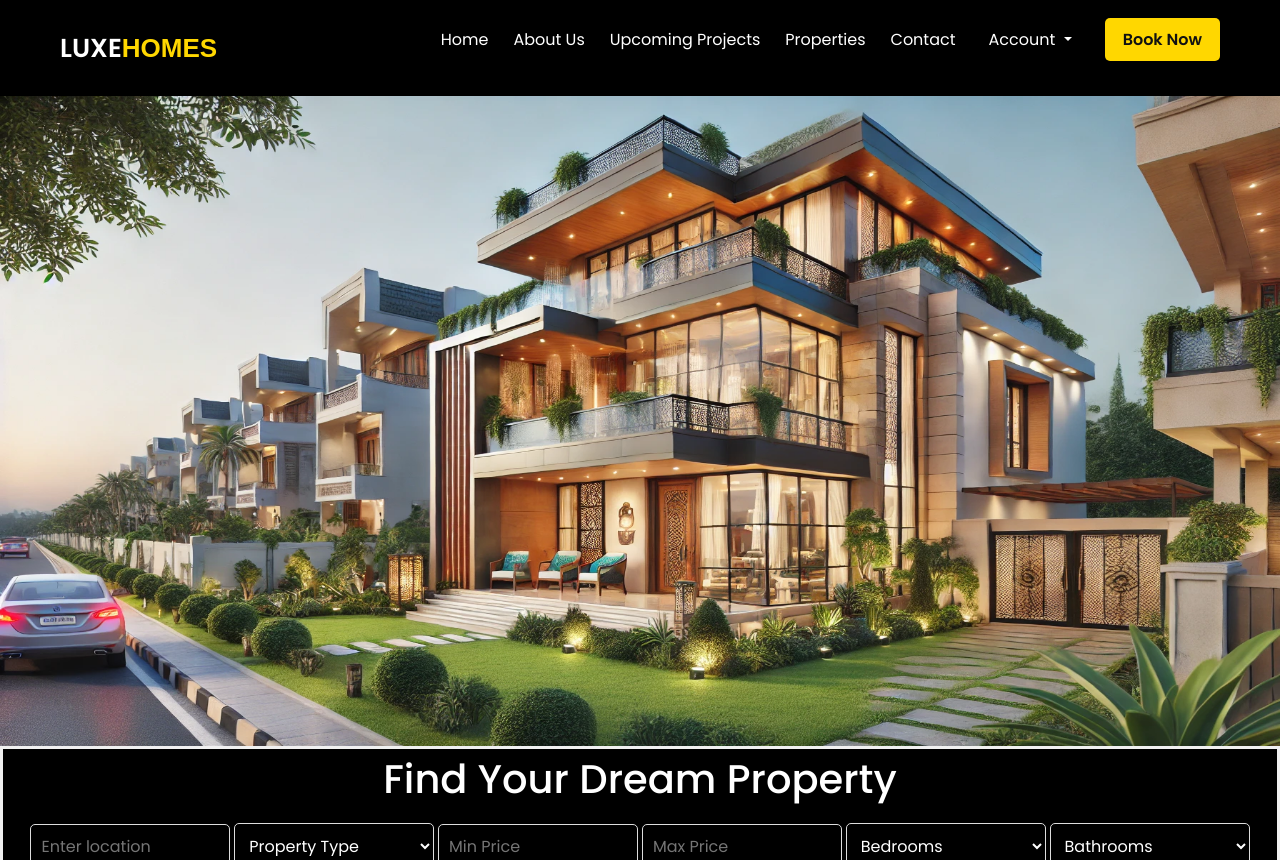
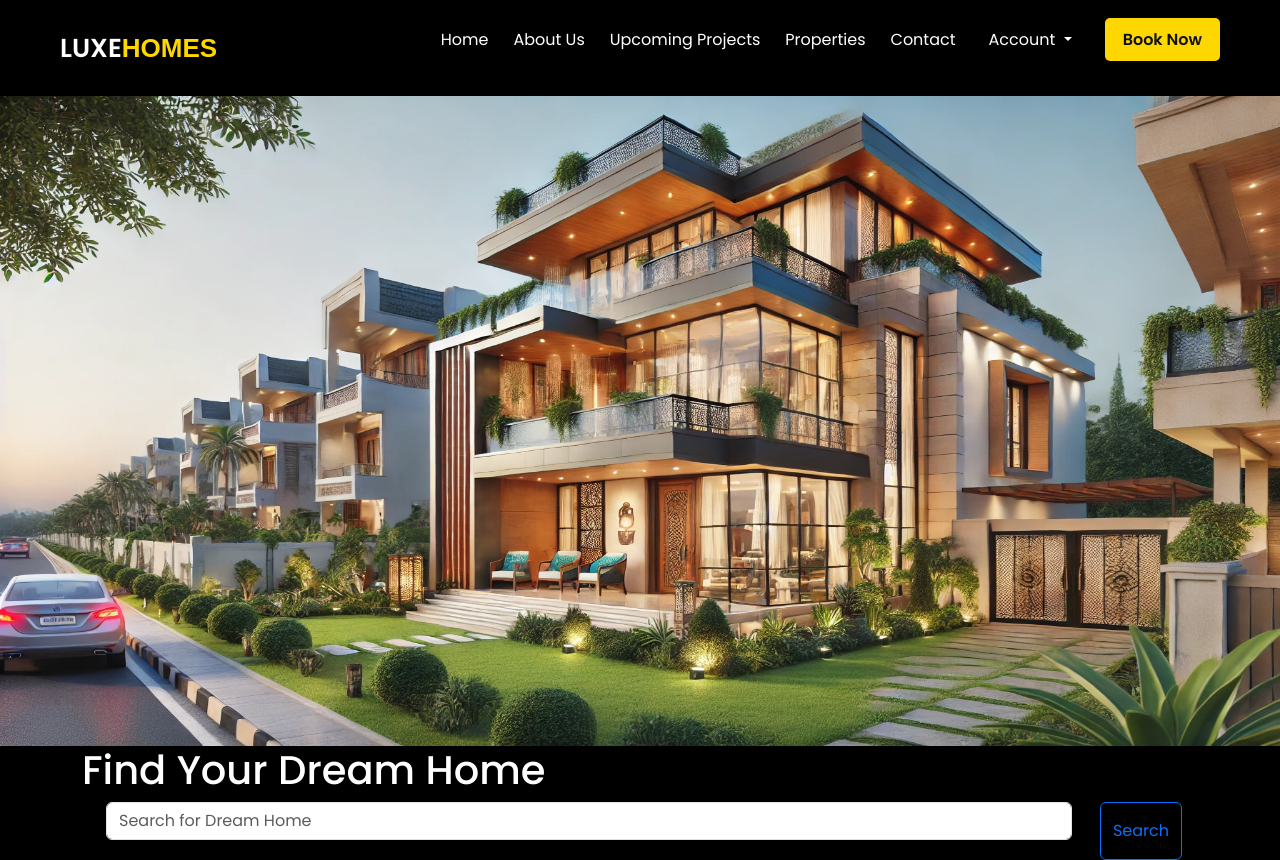
Before and after one commit to Miteshptl/Realestate-Project, a Django app: page / in a window 1280 px wide. Shown: the top 860 px of the page. Run offline with Django 5.2, Linux system fonts and the light colour scheme; some libraries are stand-ins or nearby versions; some web fonts are replaced; grey boxes are pictures that could not be loaded.

Commit message:
Update index 26-03-2025

```diff
--- a/realestate/app/templates/index.html
+++ b/realestate/app/templates/index.html
@@ -23,53 +23,17 @@
     <!-- SECTION-2 ENDS HERE -->
     <!-- SECTION-3 STARTS HERE -->
     <div class="third-section">
-
-      <div class="row">
-        <div class="col">
-          <div class="search-bar">
-            <h1>Find Your Dream Property</h1>
-            <div class="filters">
-                <input type="text" id="location" placeholder="Enter location" class="filter">
-                    <select id="property-type" class="filter">
-                        <option value="">Property Type</option>
-                        <option value="residential">Residential</option>
-                        <option value="commercial">Commercial</option>
-                    </select>
-                    <input type="number" id="min-price" placeholder="Min Price" class="filter" min="0">
-                    <input type="number" id="max-price" placeholder="Max Price" class="filter" min="0">
-                    <select id="bedrooms" class="filter">
-                        <option value="">Bedrooms</option>
-                        <option value="1">1+</option>
-                        <option value="2">2+</option>
-                        <option value="3">3+</option>
-                        <option value="4">4+</option>
-                    </select>
-                    <select id="bathrooms" class="filter">
-                        <option value="">Bathrooms</option>
-                        <option value="1">1+</option>
-                        <option value="2">2+</option>
-                        <option value="3">3+</option>
-                    </select>
-                </div>
-                <div class="search-actions">
-                    <button class="search-btn">Search</button>
-                    <button class="reset-btn" onclick="resetForm()">Reset</button>
-                </div>
-                </div>
-            </div>
-        </div>
-
-    <script>
-        function resetForm() {
-            document.getElementById("location").value = '';
-            document.getElementById("property-type").value = '';
-            document.getElementById("min-price").value = '';
-            document.getElementById("max-price").value = '';
-            document.getElementById("bedrooms").value = '';
-            document.getElementById("bathrooms").value = '';
-        }
-      </script>
-
+      <div class="container">
+        <h1>Find Your Dream Home</h1>
+      </div>
+      <div class="container">
+      <section>
+      <form class="d-flex search-form  mx-3" method="get" action="/searchproduct/">
+        <input type="search" name="q" class="form-control search-input mx-2" placeholder="Search for Dream Home">
+        <button class="btn btn-outline-primary" type="submit">Search</button>
+      </form>
+      </section>
+      </div>
       </div>
     <!-- SECTION-3 ENDS HERE -->
       <!-- Partision of Expertise Range and Service-->
```
